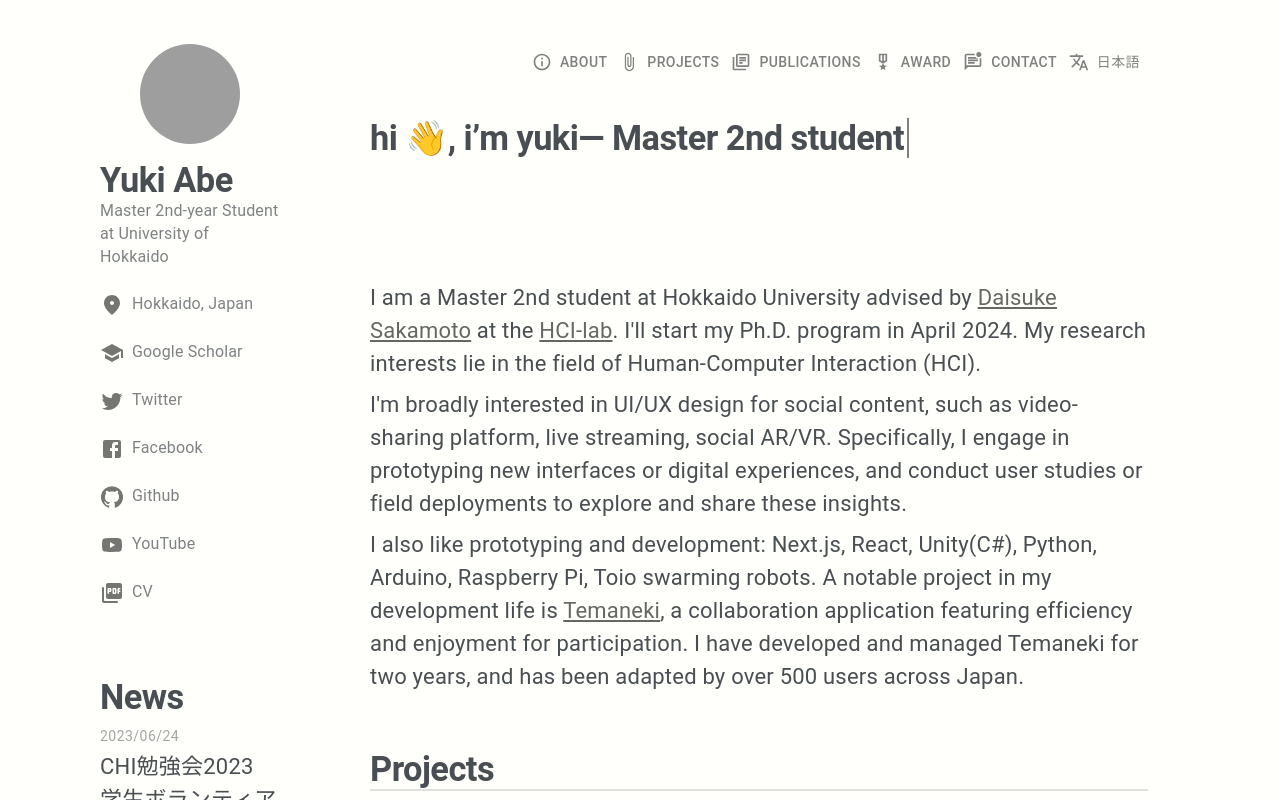
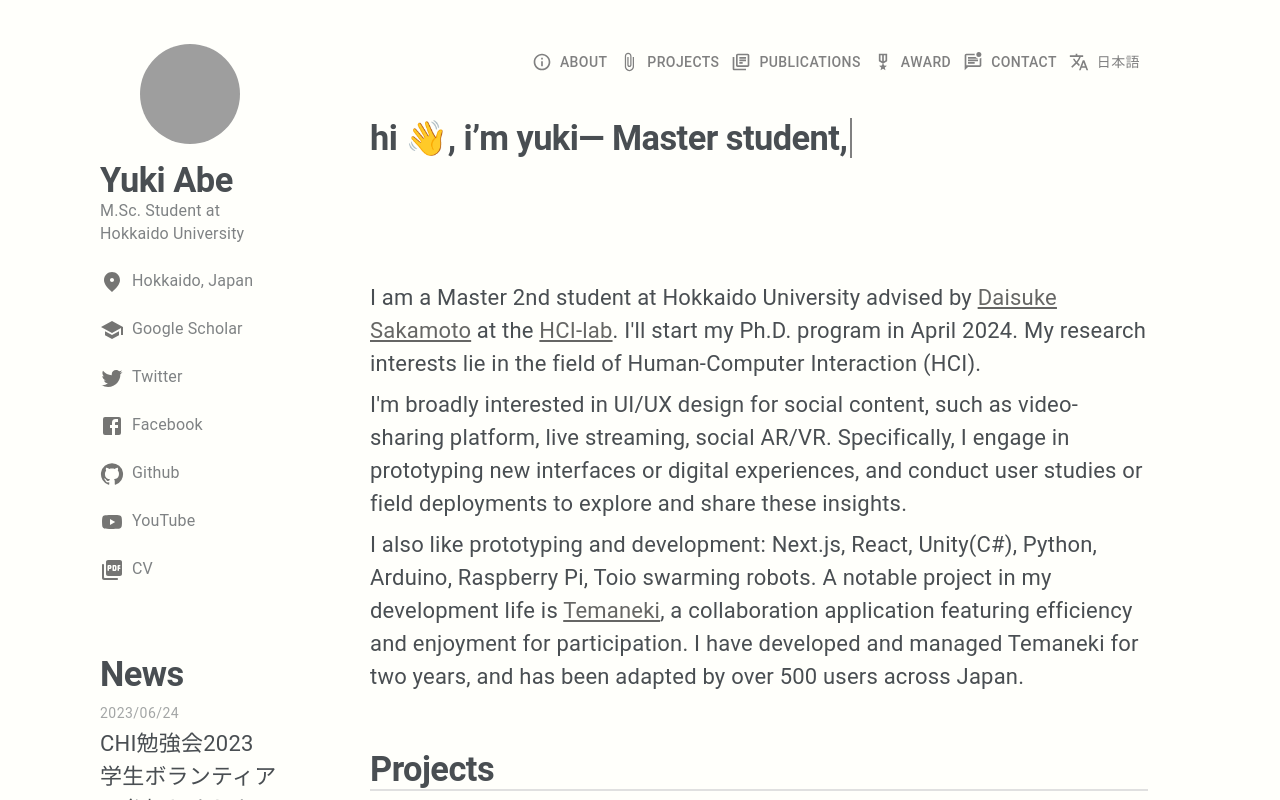
Before and after one commit to YuukiHnf/YuukiHnf.github.io, a Next.js app: page / in a window 1280 px wide. Shown: the top 800 px of the page. Built offline with nearby package versions, Linux system fonts and the light colour scheme; grey boxes are pictures that could not be loaded.

Commit message:
fix title

```diff
--- a/src/Components/TypingH1.tsx
+++ b/src/Components/TypingH1.tsx
@@ -2,7 +2,7 @@ import { Typography } from "@mui/material";
 import React, { use, useEffect, useState } from "react";
 export const titleFontSize = { xs: "1.4rem", sm: "1.563em" };
 const text =
-  "hi 👋, i’m yuki—  Master 2nd student, tech dev.🧑‍💻/music🎧/One Piece🏴‍☠️ lover, and MASTURI🏮 enthusiast.";
+  "hi 👋, i’m yuki—  Master student, tech dev.🧑‍💻/music🎧/One Piece🏴‍☠️ lover, and MASTURI🏮 enthusiast.";
 const speed = 100;
 const commaPause = 1000;
 
--- a/src/Views/Profile.tsx
+++ b/src/Views/Profile.tsx
@@ -65,8 +65,11 @@ const Profile = ({ isEnglish = false }: Props) => {
         }}
       >
         <Typography variant="h1">Yuki Abe</Typography>
-        <Typography variant="body2">
-          Master 2nd-year Student at University of Hokkaido
+        <Typography
+          variant="body2"
+          textAlign={{ xs: "center", sm: "center", md: "left" }}
+        >
+          M.Sc. Student at Hokkaido University
           {/* PhD Student at University of Hokkaido */}
         </Typography>
       </Box>
```
